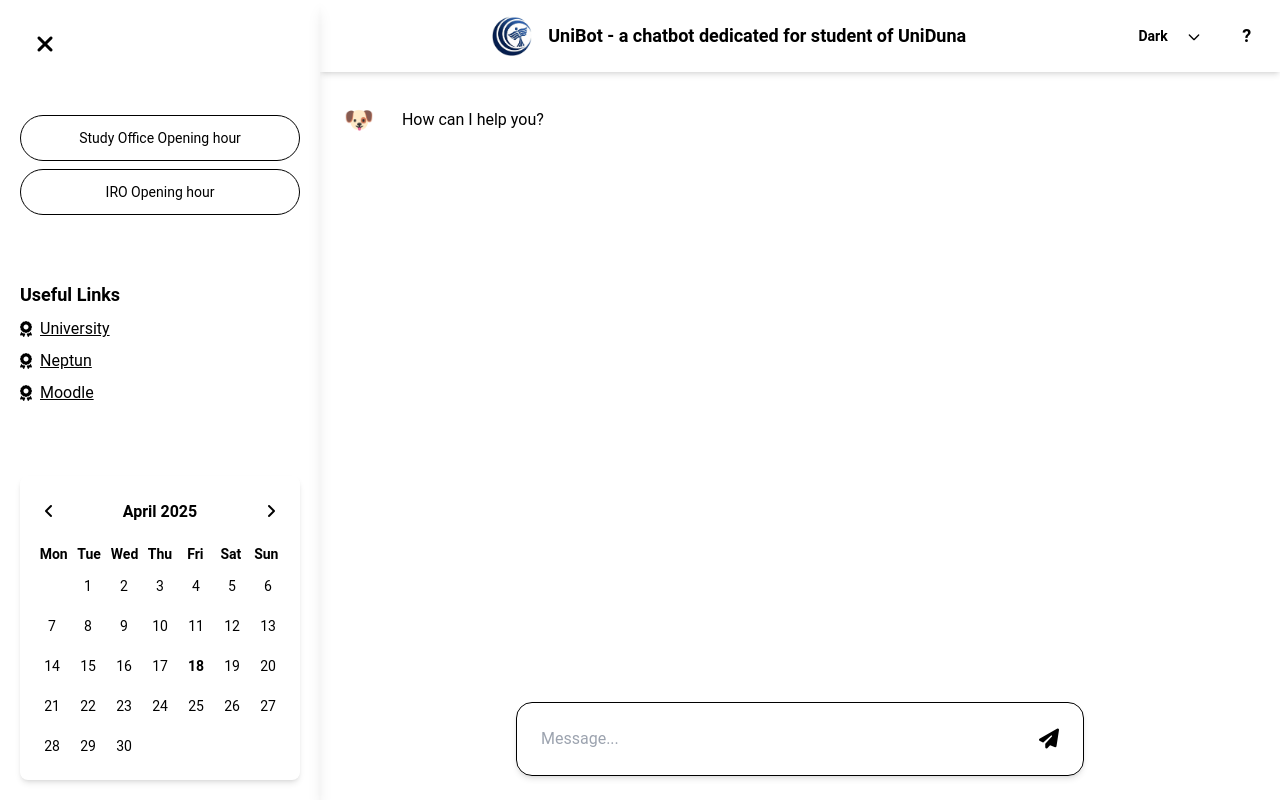
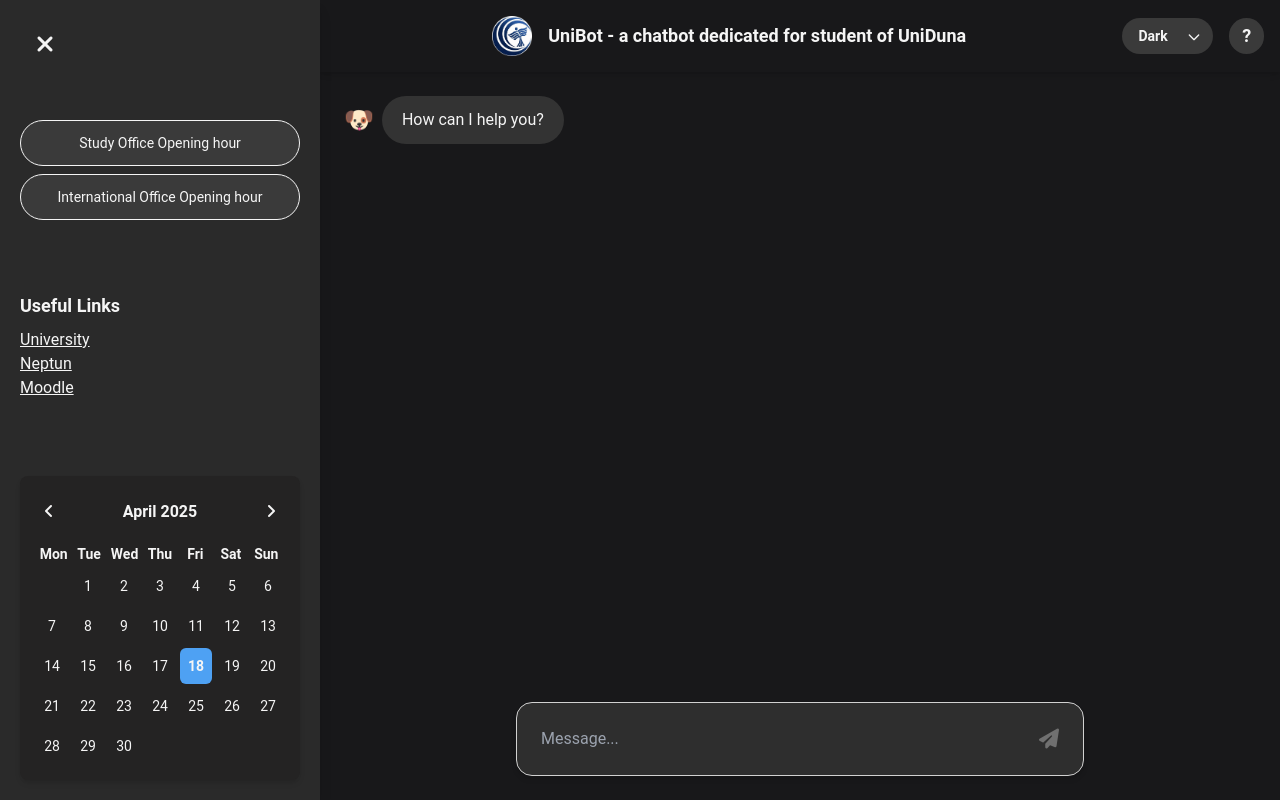
Before and after one commit to Got17/UniBot, a React (Vite) app: page / in a window 1280 px wide. Built offline with nearby package versions, Linux system fonts and the light colour scheme.

Commit message:
Add api call

```diff
--- a/src/App.jsx
+++ b/src/App.jsx
@@ -5,10 +5,11 @@ import ChatHeader from "./components/ChatHeader";
 import ChatBox from "./components/ChatBox";
 import ChatInput from "./components/ChatInput";
 import "./index.css";
+import { API_URL } from "./config";
 
 export default function App() {
   const savedTheme = localStorage.getItem("theme");
-  const [theme, setTheme] = useState(savedTheme);
+  const [theme, setTheme] = useState(savedTheme || "dark");
   const [sidebarOpen, setSidebarOpen] = useState(true);
   const [messages, setMessages] = useState([
     {
@@ -27,17 +28,62 @@ export default function App() {
     localStorage.setItem("theme", theme);
   }, [theme]);
 
-  const handleSend = (inputText) => {
-    const newMessages = [
-      ...messages,
-      { type: "user", text: inputText, icon: "🐻" },
-      {
-        type: "bot",
-        text: `Sorry, I don't understand yet. Please try again later.`,
-        icon: "🐶",
-      },
-    ];
-    setMessages(newMessages);
+  // const handleSend = (inputText) => {
+  //   const newMessages = [
+  //     ...messages,
+  //     { type: "user", text: inputText, icon: "🐻" },
+  //     {
+  //       type: "bot",
+  //       text: `Sorry, I don't understand yet. Please try again later.`,
+  //       icon: "🐶",
+  //     },
+  //   ];
+  //   setMessages(newMessages);
+  // };
+
+  const handleSend = async (inputText) => {
+    const userMessage = { type: "user", text: inputText, icon: "🐻" };
+    setMessages((prev) => [...prev, userMessage]);
+
+    // Add loading state
+    const loadingId = setTimeout(() => {
+      setMessages((prev) => [
+        ...prev,
+        { type: "bot", text: "Thinking...", icon: "🐶", isLoading: true }
+      ]);
+    }, 1000);
+
+    try {
+      const res = await fetch(`${API_URL}/chat`, { // Change this to your deployed API
+        method: "POST",
+        headers: { "Content-Type": "application/json" },
+        body: JSON.stringify({ question: inputText }),
+      });
+
+      clearTimeout(loadingId);
+
+      // Remove loading message if it was added
+      setMessages((prev) => prev.filter(msg => !msg.isLoading));
+
+      if (!res.ok) {
+        throw new Error(`Server responded with status: ${res.status}`);
+      }
+
+      const data = await res.json();
+      const botReply = { type: "bot", text: data.response || "Sorry, I couldn't generate a response.", icon: "🐶" };
+      setMessages((prev) => [...prev, botReply]);
+    } catch (error) {
+      clearTimeout(loadingId);
+
+      // Remove loading message if it was added
+      setMessages((prev) => prev.filter(msg => !msg.isLoading));
+
+      console.error("Chat error:", error);
+      setMessages((prev) => [
+        ...prev,
+        { type: "bot", text: "An error occurred. Please try again later.", icon: "🐶" },
+      ]);
+    }
   };
 
   return (
--- a/src/components/Sidebar.jsx
+++ b/src/components/Sidebar.jsx
@@ -19,6 +19,9 @@ export default function Sidebar({ open, setOpen }) {
     localStorage.setItem("sidebar", open ? "open" : "closed");
   }, [open]);
 
+
+  const studyOffice = () => {}
+
   return (
     <aside className={`sidebar ${open ? "open" : "closed hidden"} ${!open && isMobile ? "hidden" : ""}`}>
       <div className="relative group">
@@ -29,30 +32,29 @@ export default function Sidebar({ open, setOpen }) {
       </div>
 
       <div className="mt-10">
-        <button className="btn">Study Office Opening hour</button>
-        <button className="btn">IRO Opening hour</button>
+        <button className="btn" onClick={studyOffice}>Study Office Opening hour</button>
+        <button className="btn">International Office Opening hour</button>
       </div>
 
       <div className="links">
         <h3>Useful Links</h3>
+        <div>
+          <a href="https://www.uniduna.hu/" target="_blank" className="display-inline-block">
+            <span className="link-element">University</span>
+          </a>
+          <a href="https://nappw.dfad.duf.hu/hallgato_ng/login" target="_blank" className="display-inline-block">
+            <span className="link-element">Neptun</span>
+          </a>
+          <a href="https://v39.moodle.uniduna.hu/login/index.php" target="_blank" className="display-inline-block">
+            <span className="link-element">Moodle</span>
+          </a>
+        </div>
         <ul>
           <li>
-            <a href="https://www.uniduna.hu/" target="_blank">
-              <i className="fa-solid fa-award"></i>
-              <span className="link-element">University</span>
-            </a>
+
           </li>
           <li>
-            <a href="https://nappw.dfad.duf.hu/hallgato_ng/login" target="_blank">
-              <i className="fa-solid fa-award"></i>
-              <span className="link-element">Neptun</span>
-            </a>
-          </li>
-          <li>
-            <a href="https://v39.moodle.uniduna.hu/login/index.php" target="_blank">
-              <i className="fa-solid fa-award"></i>
-              <span className="link-element">Moodle</span>
-            </a>
+
           </li>
         </ul>
       </div>
--- /dev/null
+++ b/src/config.js
@@ -0,0 +1 @@
+export const API_URL = "https://exhalted-unibot.hf.space";
```
